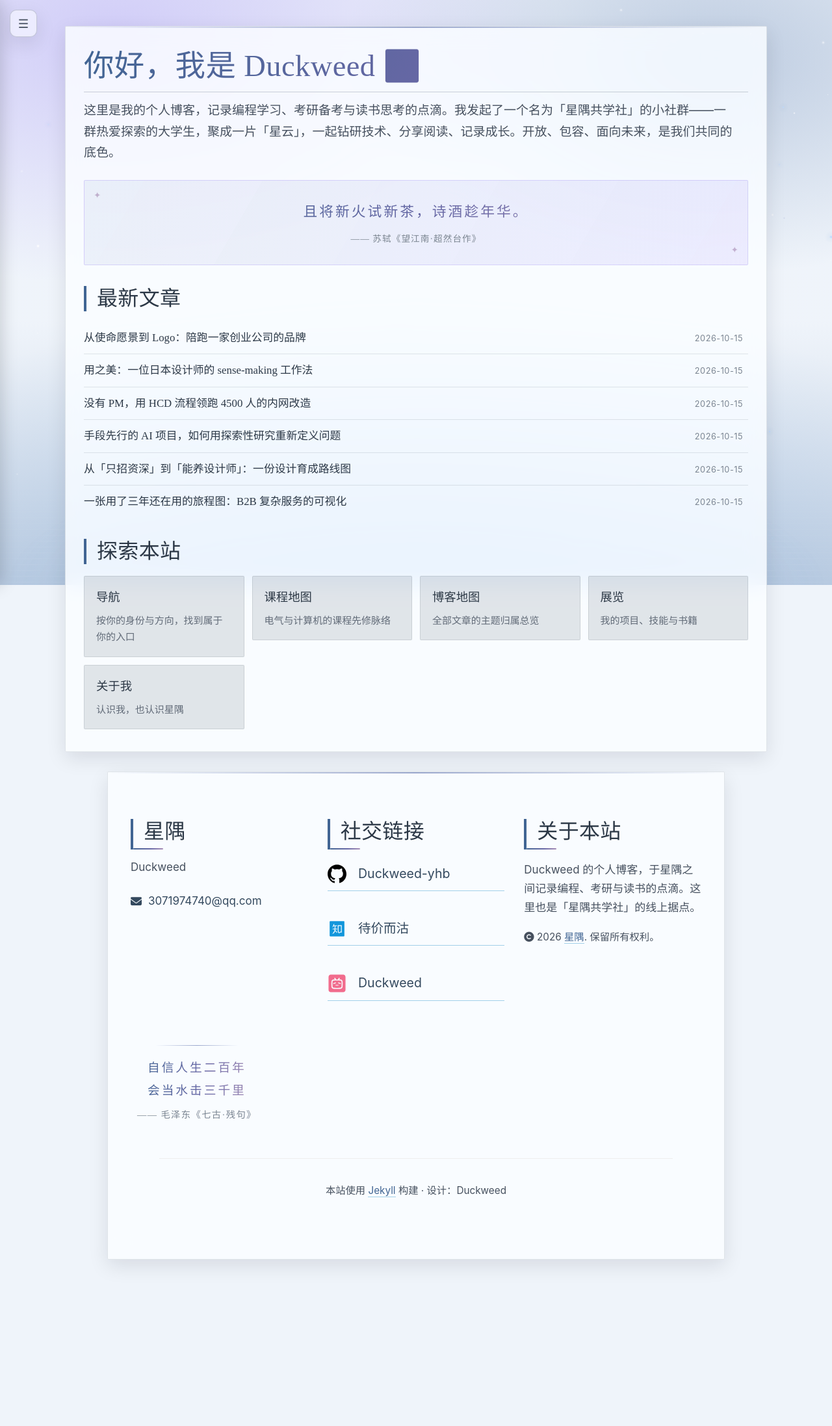
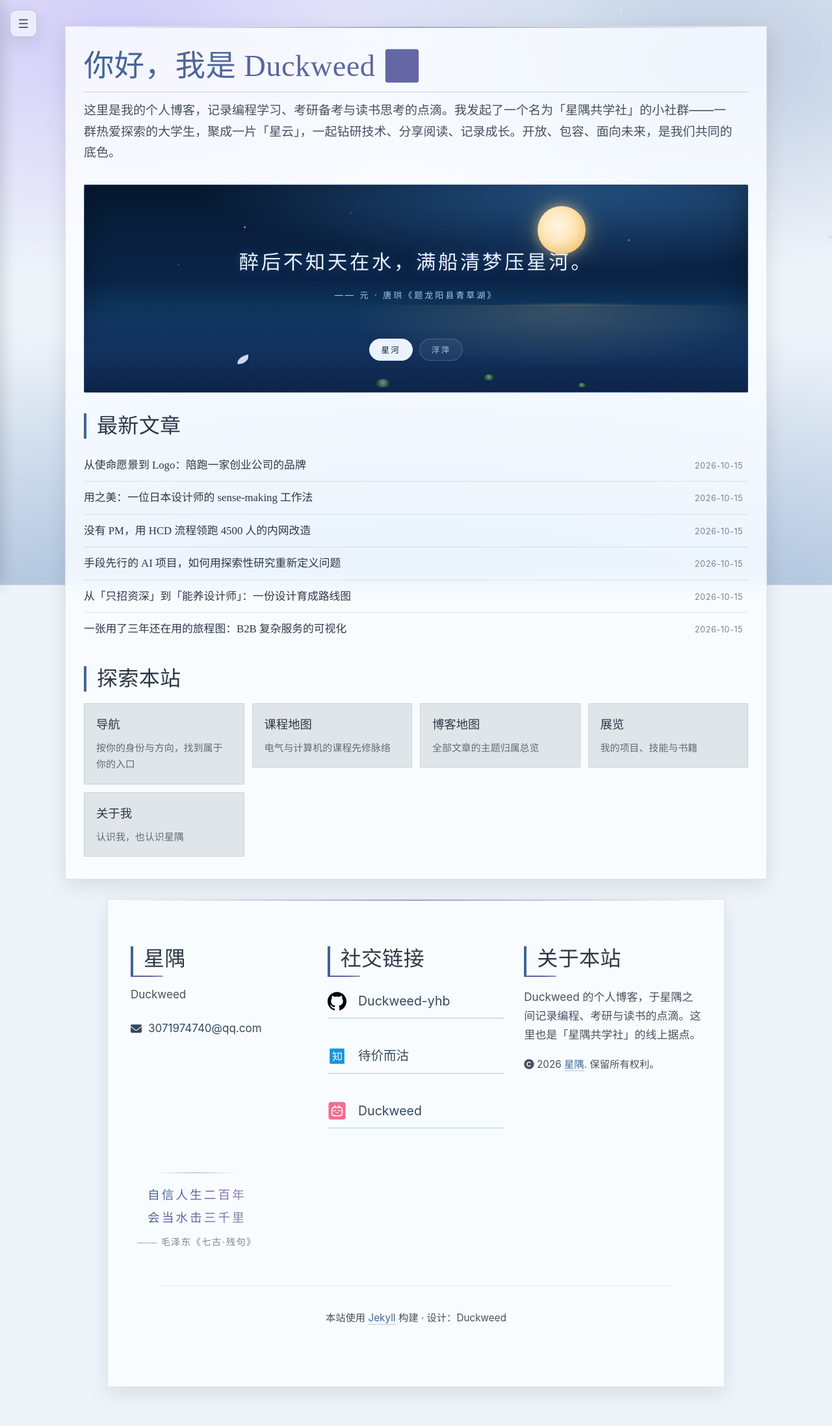
Before and after one commit to Duckweed-yhb/Duckweed-yhb.github.io, a Jekyll site: the page built from index.html, in a window 1280 px wide. Shown: the whole page at 65% size. Built offline with Jekyll 4.4.1, drawn with Linux system fonts in a browser that asks for light colours; comment, search, counter and statistics services are not loaded; before the commit the page ends 1998 px from its top, so only the background shows below that.

Commit message:
feat: 首页新增「星海浮萍」诗词场景（星河/浮萍双阕可切换）
- 以星海插画为底：天顶月、几点星、波光水面、小舟、浮萍数簇
- 两阕可切换：唐珙《题龙阳县青草湖》「醉后不知天在水，满船清梦压星河」
  与浮萍点题「萍之草无根而浮…唯有剑气长存」
- 按钮切换，aria-pressed，键盘可用，尊重 prefers-reduced-motion
- 新增 assets/css/starsea.css，独立组件不动既有 verse-banner

```diff
--- /dev/null
+++ b/assets/css/starsea.css
@@ -0,0 +1,207 @@
+/* ==========================================================================
+   starsea.css —— 首页「星海浮萍 · 诗词场景」
+   --------------------------------------------------------------------------
+   归属：氛围层（星海浮萍）。独立组件，不改动既有 verse-banner（页脚仍用）。
+   场景 = 一片星海：天顶一轮月、几点星、波光水面、驶向星河的小舟、浮萍数簇。
+   两阕诗词（星河 / 浮萍）用按钮切换，纯 opacity 交叉淡入，键盘可用，
+   并尊重「减少动态效果」（prefers-reduced-motion）。
+   纸面内的场景沿用编辑层方角（--radius-editorial）；场景自身用深空调色，
+   与站点「星海浮萍」身份一致，浅色/深色主题下皆以「星海之窗」呈现。
+   ========================================================================== */
+
+.starsea {
+  position: relative;
+  display: flex;
+  flex-direction: column;
+  justify-content: center;
+  min-height: 320px;
+  margin: 2rem 0;
+  overflow: hidden;
+  border: 1px solid rgba(169, 196, 232, 0.22);
+  border-radius: var(--radius-editorial);
+  background:
+    radial-gradient(120% 90% at 78% -6%, #2a5f96 0%, transparent 52%),
+    linear-gradient(180deg, #071a33 0%, #0a2447 46%, #0d3057 55%, #123a63 68%, #0a2447 100%);
+  box-shadow: inset 0 0 46px rgba(0, 0, 0, 0.30);
+}
+
+/* ------------------------------------------------ 场景层（装饰，不读屏） */
+.starsea-scene {
+  position: absolute;
+  inset: 0;
+  pointer-events: none;
+}
+
+/* 天顶一轮月：暖白微光，星河的心 */
+.starsea-moon {
+  position: absolute;
+  top: 10%;
+  left: 72%;
+  width: 74px;
+  height: 74px;
+  transform: translateX(-50%);
+  border-radius: 50%;
+  background: radial-gradient(circle at 42% 40%, #fff6e3 0%, #ffe6b8 42%, #f5c87a 76%, rgba(245, 200, 122, 0) 100%);
+  box-shadow: 0 0 18px rgba(255, 224, 150, 0.55), 0 0 46px rgba(255, 214, 130, 0.30);
+}
+
+/* 几点星：微光闪烁 */
+.starsea-star {
+  position: absolute;
+  width: 3px;
+  height: 3px;
+  border-radius: 50%;
+  background: #eaf3ff;
+  opacity: 0.85;
+  animation: starsea-twinkle 2.4s ease-in-out infinite;
+}
+.star-a { top: 20%; left: 24%; }
+.star-b { top: 32%; left: 62%; animation-delay: 0.4s; }
+.star-c { top: 13%; left: 40%; animation-delay: 0.8s; }
+.star-d { top: 26%; left: 82%; animation-delay: 1.1s; }
+.star-e { top: 38%; left: 14%; animation-delay: 0.6s; }
+
+@keyframes starsea-twinkle {
+  0%, 100% { opacity: 0.22; transform: scale(0.85); }
+  50%      { opacity: 0.95; transform: scale(1.05); }
+}
+
+/* 水面：下端半区，承托月色倒影 */
+.starsea-water {
+  position: absolute;
+  left: 0; right: 0; bottom: 0;
+  height: 42%;
+  background:
+    radial-gradient(60% 120% at 72% 6%, rgba(255, 224, 150, 0.16) 0%, transparent 55%),
+    linear-gradient(180deg, rgba(26, 74, 122, 0) 0%, #12325e 52%, #0d2447 100%);
+}
+
+/* 月色倒影光带 */
+.starsea-glow {
+  position: absolute;
+  top: -2px;
+  left: 62%; right: 14%;
+  height: 3px;
+  filter: blur(1px);
+  background: linear-gradient(90deg, transparent, rgba(255, 224, 150, 0.5), transparent);
+  animation: starsea-shimmer 5s ease-in-out infinite;
+}
+@keyframes starsea-shimmer {
+  0%, 100% { opacity: 0.35; }
+  50%      { opacity: 0.85; }
+}
+
+/* 小舟：驶向星河的一叶扁舟（内联 SVG 剪影） */
+.starsea-boat {
+  position: absolute;
+  bottom: 13%;
+  left: 20%;
+  width: 96px;
+  height: 48px;
+}
+
+/* 浮萍：数簇圆点浮于水面 */
+.starsea-duckweed {
+  position: absolute;
+  bottom: 5%;
+  width: 20px;
+  height: 13px;
+  border-radius: 62% 62% 50% 50%;
+  background: radial-gradient(circle at 50% 44%, #7fb08a 0%, #2f5b3f 60%, #123b2a 100%);
+  opacity: 0.85;
+}
+.w1 { left: 44%; }
+.w2 { left: 60%; bottom: 12%; transform: scale(0.72); }
+.w3 { left: 74%; bottom: 3%;  transform: scale(0.55); }
+
+/* ------------------------------------------------ 诗词层（相对，读屏可见） */
+.starsea-verses {
+  position: relative;
+  z-index: 2;
+  padding: 52px 28px 34px;
+  text-align: center;
+}
+
+.starsea-verse {
+  display: none;
+  margin: 0;
+  font-family: var(--font-serif);
+}
+.starsea-verse.is-active {
+  display: block;
+  animation: starsea-verse-in 0.45s cubic-bezier(0.2, 0, 0, 1);
+}
+
+.starsea-line {
+  display: block;
+  font-size: clamp(1.3rem, 3.1vw, 1.9rem);
+  line-height: 1.6;
+  letter-spacing: 0.12em;
+  color: #eaf3ff;
+  text-shadow: 0 0 18px rgba(90, 140, 220, 0.35);
+}
+
+.starsea-src {
+  display: inline-block;
+  margin-top: 14px;
+  font-family: var(--font-sans);
+  font-size: 0.82rem;
+  letter-spacing: 0.22em;
+  color: #a9c4e8;
+}
+
+@keyframes starsea-verse-in {
+  from { opacity: 0; transform: translateY(6px); }
+  to   { opacity: 1; transform: translateY(0); }
+}
+
+/* ------------------------------------------------ 切换芯片 */
+.starsea-nav {
+  position: relative;
+  z-index: 2;
+  display: flex;
+  gap: 10px;
+  justify-content: center;
+  padding: 0 0 22px;
+}
+
+.starsea-chip {
+  padding: 7px 18px;
+  font-family: var(--font-sans);
+  font-size: 0.78rem;
+  letter-spacing: 0.18em;
+  color: #a9c4e8;
+  background: rgba(255, 255, 255, 0.06);
+  border: 1px solid rgba(169, 196, 232, 0.28);
+  border-radius: 999px;
+  cursor: pointer;
+  transition: color 0.22s ease, background-color 0.22s ease, border-color 0.22s ease;
+}
+.starsea-chip:hover {
+  color: #eaf3ff;
+  border-color: rgba(169, 196, 232, 0.6);
+}
+.starsea-chip.is-active {
+  color: #071a33;
+  background: #eaf3ff;
+  border-color: #eaf3ff;
+}
+
+/* ------------------------------------------------ 减少动态效果 */
+@media (prefers-reduced-motion: reduce) {
+  .starsea-star,
+  .starsea-glow {
+    animation: none;
+  }
+  .starsea-verse.is-active {
+    animation: none;
+  }
+}
+
+/* ------------------------------------------------ 窄屏 */
+@media (max-width: 640px) {
+  .starsea { min-height: 280px; }
+  .starsea-moon { width: 54px; height: 54px; }
+  .starsea-verses { padding: 44px 20px 30px; }
+  .starsea-boat { width: 72px; height: 36px; left: 16%; }
+}
--- a/index.html
+++ b/index.html
@@ -8,16 +8,76 @@ render_with_liquid: true
 <!-- 首页专属：「星海」入场动画（一次访问只播一次，尊重「减少动态效果」偏好） -->
 <!-- 注意：页面内容先于布局渲染，布局里 assign 的 asset_v 在这里取不到，所以直接用表达式 -->
 <link rel="stylesheet" href="{{ '/assets/css/star-intro.css' | relative_url }}?v={{ site.time | date: '%s' }}">
+<link rel="stylesheet" href="{{ '/assets/css/starsea.css' | relative_url }}?v={{ site.time | date: '%s' }}">
 <script src="{{ '/assets/js/star-intro.js' | relative_url }}?v={{ site.time | date: '%s' }}" defer></script>
 
 <div class="page-card">
   <h1>你好，我是 Duckweed 🌌</h1>
   <p class="community-intro">这里是我的个人博客，记录编程学习、考研备考与读书思考的点滴。我发起了一个名为「星隅共学社」的小社群——一群热爱探索的大学生，聚成一片「星云」，一起钻研技术、分享阅读、记录成长。开放、包容、面向未来，是我们共同的底色。</p>
 
-  <div class="verse-banner">
-    <p class="verse-main">且将新火试新茶，诗酒趁年华。</p>
-    <p class="verse-sub">—— 苏轼《望江南·超然台作》</p>
+  <!-- 星海浮萍 · 诗词场景：两阕可切换（星河 / 浮萍），按钮切换，键盘可用 -->
+  <div class="starsea" id="starsea" data-verse="1">
+    <!-- 场景层：装饰，不读屏 -->
+    <div class="starsea-scene" aria-hidden="true">
+      <span class="starsea-moon"></span>
+      <span class="starsea-star star-a"></span>
+      <span class="starsea-star star-b"></span>
+      <span class="starsea-star star-c"></span>
+      <span class="starsea-star star-d"></span>
+      <span class="starsea-star star-e"></span>
+      <div class="starsea-water">
+        <span class="starsea-glow"></span>
+        <svg class="starsea-boat" viewBox="0 0 140 70" aria-hidden="true">
+          <path d="M18 50 C40 62 100 62 122 50 L108 56 C82 62 58 62 32 56 Z" fill="#0f2a4d"/>
+          <path d="M70 10 L70 44" stroke="#0f2a4d" stroke-width="2.5"/>
+          <path d="M70 12 C52 16 44 26 46 34 C60 34 68 26 70 20 Z" fill="#dbe7ff" opacity="0.92"/>
+        </svg>
+        <span class="starsea-duckweed w1"></span>
+        <span class="starsea-duckweed w2"></span>
+        <span class="starsea-duckweed w3"></span>
+      </div>
+    </div>
+
+    <!-- 诗词层：两阕 -->
+    <div class="starsea-verses">
+      <p class="starsea-verse is-active" data-verse="1">
+        <span class="starsea-line">醉后不知天在水，满船清梦压星河。</span>
+        <span class="starsea-src">—— 元 · 唐珙《题龙阳县青草湖》</span>
+      </p>
+      <p class="starsea-verse" data-verse="2">
+        <span class="starsea-line">萍之草无根而浮，于水中飘零而不沉溺。<br>万年刑徒剑修，如浮萍飘零天地间，死而无坟，唯有剑气长存。</span>
+        <span class="starsea-src">—— 浮萍 · 星隅</span>
+      </p>
+    </div>
+
+    <!-- 切换芯片 -->
+    <div class="starsea-nav" role="group" aria-label="切换诗词">
+      <button type="button" class="starsea-chip is-active" data-verse="1" aria-pressed="true">星河</button>
+      <button type="button" class="starsea-chip" data-verse="2" aria-pressed="false">浮萍</button>
+    </div>
   </div>
+  <script>
+    (function() {
+      var box = document.getElementById('starsea');
+      if (!box) return;
+      var chips = box.querySelectorAll('.starsea-chip');
+      var verses = box.querySelectorAll('.starsea-verse');
+      function show(n) {
+        box.setAttribute('data-verse', n);
+        chips.forEach(function(c) {
+          var on = c.getAttribute('data-verse') === n;
+          c.classList.toggle('is-active', on);
+          c.setAttribute('aria-pressed', on ? 'true' : 'false');
+        });
+        verses.forEach(function(v) {
+          v.classList.toggle('is-active', v.getAttribute('data-verse') === n);
+        });
+      }
+      chips.forEach(function(c) {
+        c.addEventListener('click', function() { show(c.getAttribute('data-verse')); });
+      });
+    })();
+  </script>
 
   <h2>最新文章</h2>
   <ul class="home-posts">
```
